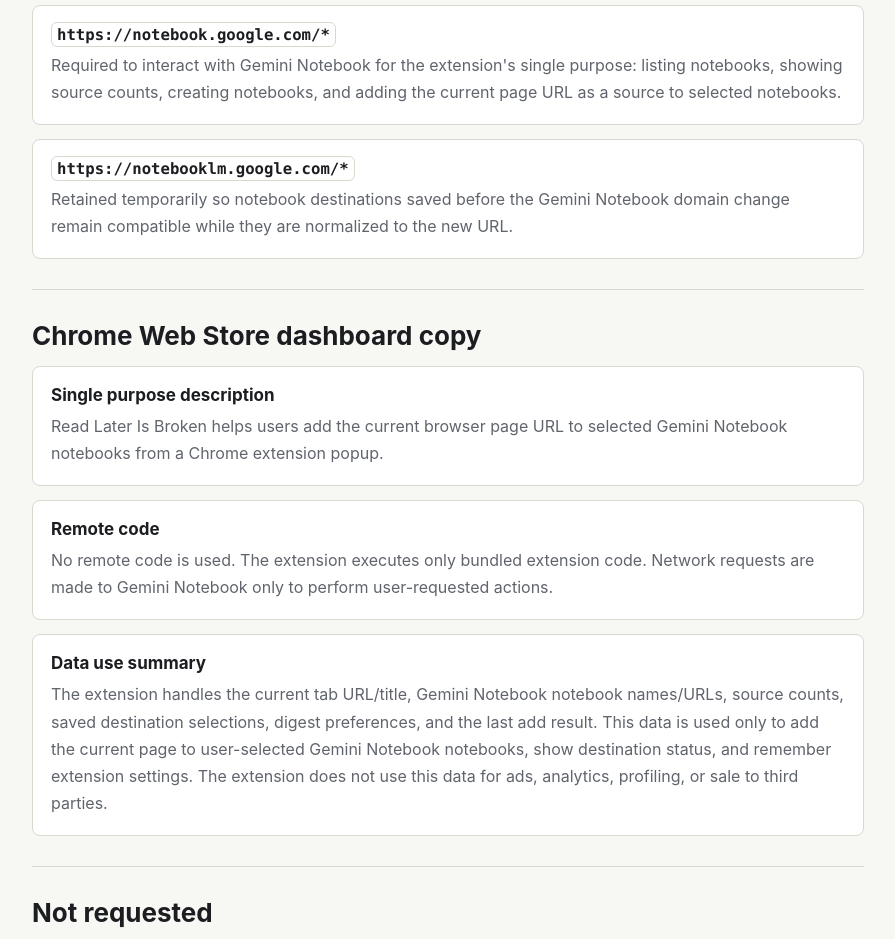
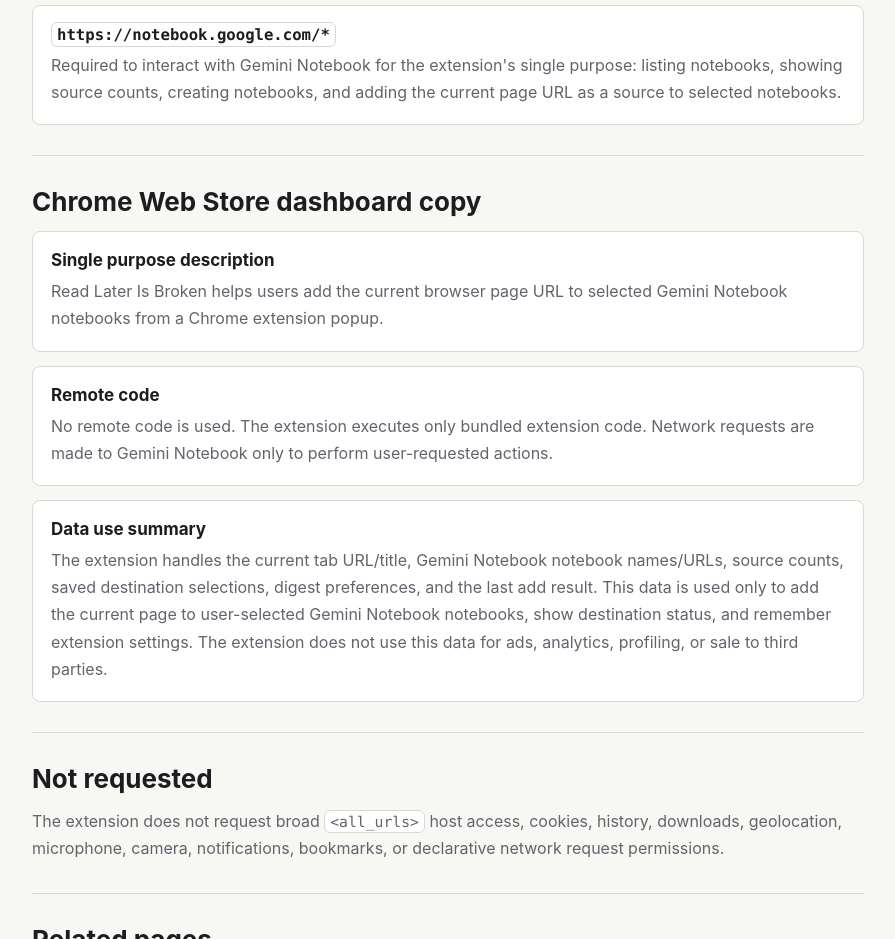
Before and after one commit to x013318908/Read-Later-Is-Broken, a website built with Vite: page docs/permissions.html in a window 1280 px wide. Shown: the part 940-1879 px from the top of the page, without its empty margins (192-1087 px from the left). Built offline with nearby package versions, Linux system fonts and the light colour scheme.

Commit message:
Remove legacy NotebookLM host permission

```diff
--- a/docs/permissions.html
+++ b/docs/permissions.html
@@ -77,13 +77,6 @@
               current page URL as a source to selected notebooks.
             </p>
           </article>
-          <article>
-            <h3><code>https://notebooklm.google.com/*</code></h3>
-            <p>
-              Retained temporarily so notebook destinations saved before the Gemini Notebook
-              domain change remain compatible while they are normalized to the new URL.
-            </p>
-          </article>
         </div>
       </section>
 
```
Also changed, not shown: README.md, public/manifest.json.
